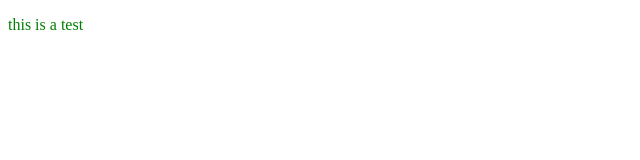
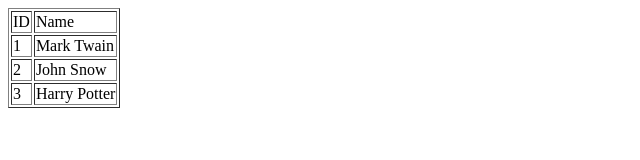
Before and after one commit to zinh/meact, a plain HTML site: page step1/index.html in a window 1280 px wide. Shown: the whole page, without its empty margins (0-640 px from the left). Drawn offline with nearby package versions, Linux system fonts and the light colour scheme.

Commit message:
refactor

```diff
--- a/step1/index.html
+++ b/step1/index.html
@@ -48,10 +48,17 @@
     }
 
     function render(element, container) {
-      console.log(element);
-      const node = createNode(element);
-      console.log(node);
-      container.appendChild(node);
+      let node = element.type == 'TEXT_ELEMENT'
+	  ? document.createTextNode(element.props.nodeValue)
+	  : document.createElement(element.type);
+
+      Object.keys(element.props)
+	.filter(propName => propName != 'children')
+	.forEach(propName => node[propName] = element.props[propName]);
+
+      for (let child of element.props.children)
+	render(child, node)
+      container.append(node);
     }
 
     const Didact = { createElement, render };
@@ -59,7 +66,19 @@
 
   <script type="text/babel">
     /** @jsx Didact.createElement */
-    let element = <p style="color: green">this is a test</p>;
+    let element = <table border="1px">
+	<thead>
+	<tr>
+	<td>ID</td>
+	<td>Name</td>
+	</tr>
+  </thead>
+  <tbody>
+  <tr><td>1</td><td>Mark Twain</td></tr>
+  <tr><td>2</td><td>John Snow</td></tr>
+  <tr><td>3</td><td>Harry Potter</td></tr>
+  </tbody>
+	</table>
     Didact.render(element, document.getElementById("root"));
   </script>
 </html>
```
Also changed, not shown: 1 other file.
